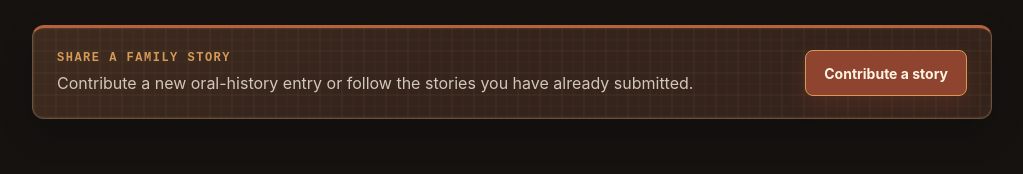
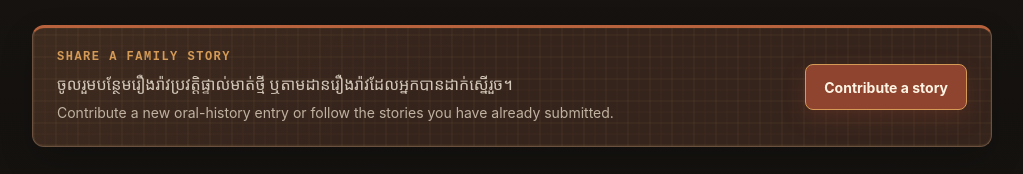
Before and after one commit to ChhimChanbonraksmey/family-story-archive, a Next.js app: page / in a window 1280 px wide. Shown: the part 891-1065 px from the top of the page, without its empty margins (128-1151 px from the left). Built offline with nearby package versions, Linux system fonts and the light colour scheme; no server answers; the database is empty.

Commit message:
polish: improve bilingual hierarchy and contribution guidance [AI-assisted]

```diff
--- a/app/entries/[id]/page.js
+++ b/app/entries/[id]/page.js
@@ -51,7 +51,7 @@ const styles = {
   },
   number: {
     flexShrink: 0,
-    color: "#B7623D",
+    color: "#D49A56",
     fontSize: 13,
     fontWeight: 700,
     letterSpacing: 1.5,
--- a/components/ContributeCallToAction.js
+++ b/components/ContributeCallToAction.js
@@ -19,6 +19,8 @@ const styles = {
     fontSize: 12, fontWeight: 700, letterSpacing: 1.5, margin: 0,
   },
   text: { color: "#D2C7B8", lineHeight: 1.55, margin: "6px 0 0" },
+  textKh: { display: "block", fontFamily: "system-ui, sans-serif", lineHeight: 1.8 },
+  textEn: { display: "block", marginTop: 3, color: "#BFB2A1", fontSize: 14 },
   actions: { display: "flex", alignItems: "center", flexWrap: "wrap", gap: 12 },
   link: {
     display: "inline-flex", alignItems: "center", minHeight: 44, padding: "0 18px",
@@ -60,7 +62,12 @@ export default function ContributeCallToAction() {
       <div>
         <p style={styles.kicker}>SHARE A FAMILY STORY</p>
         <p style={styles.text}>
-          Contribute a new oral-history entry or follow the stories you have already submitted.
+          <span lang="km" style={styles.textKh}>
+            ចូលរួមបន្ថែមរឿងរ៉ាវប្រវត្តិផ្ទាល់មាត់ថ្មី ឬតាមដានរឿងរ៉ាវដែលអ្នកបានដាក់ស្នើរួច។
+          </span>
+          <span style={styles.textEn}>
+            Contribute a new oral-history entry or follow the stories you have already submitted.
+          </span>
         </p>
       </div>
       <div style={styles.actions}>
--- a/components/EntryCard.js
+++ b/components/EntryCard.js
@@ -27,7 +27,7 @@ const styles = {
     padding: "28px 30px 30px",
   },
   numberRow: { display: "flex", alignItems: "center", gap: 10, margin: "0 0 12px" },
-  number: { flexShrink: 0, color: "#B7623D", fontSize: 12, fontWeight: 700, letterSpacing: 1.5, margin: 0 },
+  number: { flexShrink: 0, color: "#D49A56", fontSize: 12, fontWeight: 700, letterSpacing: 1.5, margin: 0 },
   numberDiamond: {
     width: 8, height: 8, border: "2px solid #E7B86A", transform: "rotate(45deg)",
     backgroundColor: "rgba(183, 98, 61, 0.16)", boxShadow: "0 0 7px rgba(231, 184, 106, 0.18)",
```
